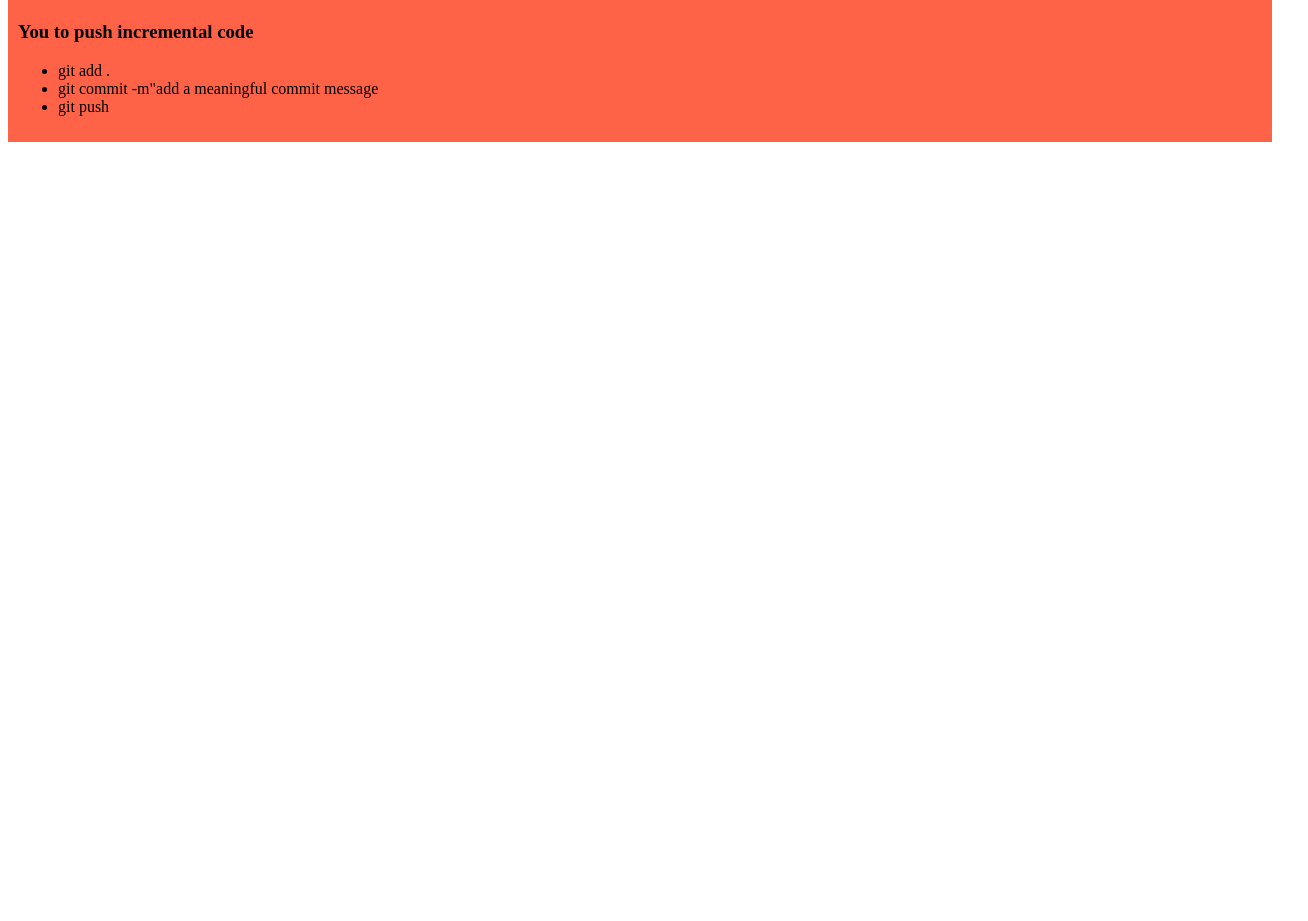
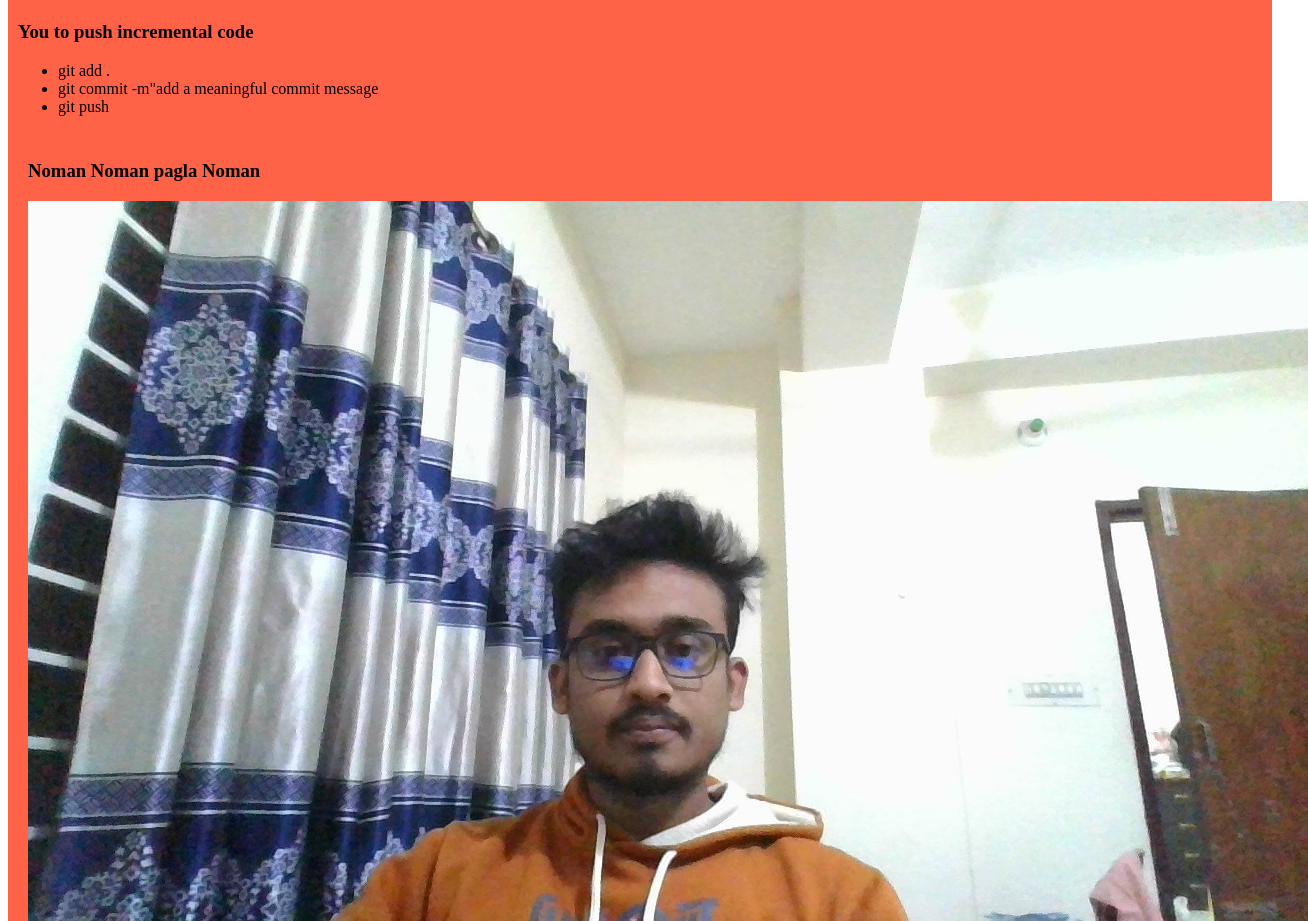
Before and after one commit to nomanabrar/my-simple-website-2, a plain HTML site: page index.html in a window 1280 px wide. Shown: the part 440-1361 px from the top of the page, 1308 px wide, since content can reach past the window. Before the commit the page ends 800 px from the top, so only its background shows below. Drawn offline with Linux system fonts and the light colour scheme.

Commit message:
added noman pagla

```diff
--- a/index.html
+++ b/index.html
@@ -25,8 +25,11 @@
             <li>git add .</li>
             <li>git commit -m"add a meaningful commit message</li>
             <li>git push</li>
-
-        </ul>
+       </ul>
+       <div>
+        <h3>Noman Noman pagla Noman</h3>
+        <img src="images/nomu.jpg" alt="">
+       </div>
     </div>
 
 </body>
```
Also changed, not shown: WIN_20250101_21_39_19_Pro.jpg (added), images/nomu.jpg (added).
